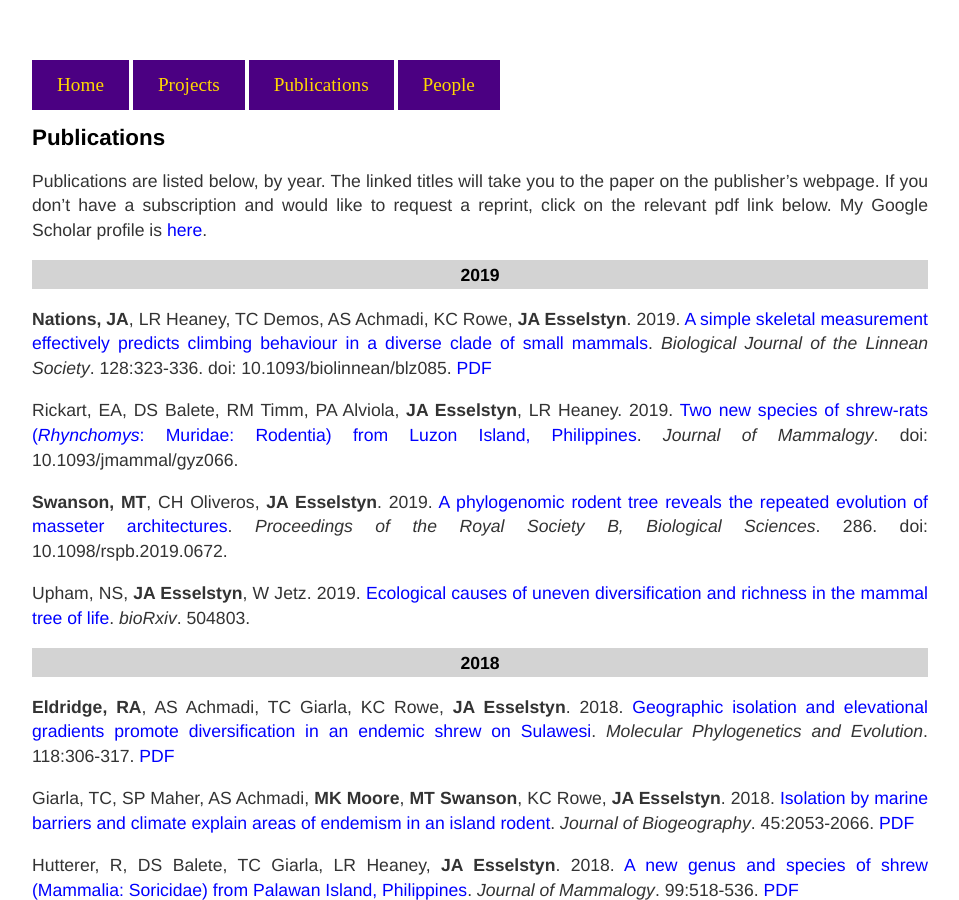
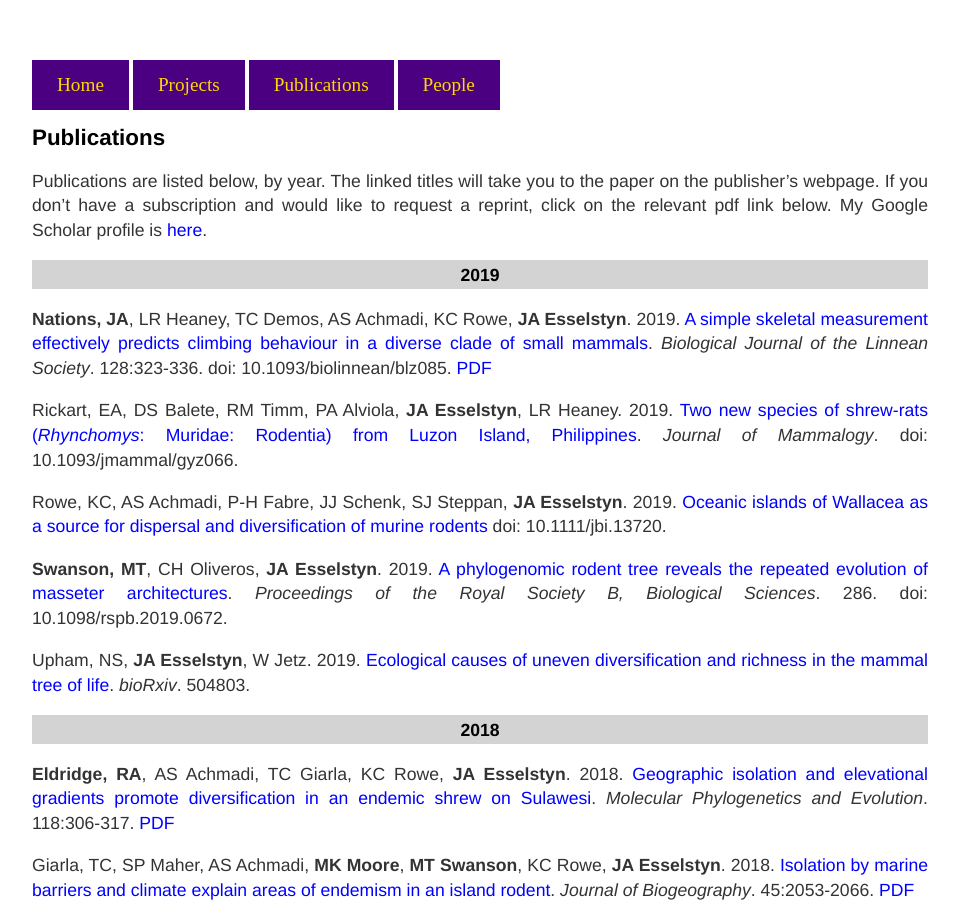
Before and after one commit to esselstyn/esselstyn.github.io, a Jekyll site: the page built from publications.md, in a window 1280 px wide and 900 px high. Shown: the whole window, without its empty margins (160-1119 px from the left). Built offline with Jekyll 4.4.1, drawn with Linux system fonts in a browser that asks for light colours.

Commit message:
Update publications.md

```diff
--- a/publications.md
+++ b/publications.md
@@ -10,6 +10,8 @@ Publications are listed below, by year. The linked titles will take you to the p
 **Nations, JA**, LR Heaney, TC Demos, AS Achmadi, KC Rowe, **JA Esselstyn**. 2019. [A simple skeletal measurement effectively predicts climbing behaviour in a diverse clade of small mammals](https://doi.org/10.1093/biolinnean/blz085). _Biological Journal of the Linnean Society_. 128:323-336. doi: 10.1093/biolinnean/blz085. [PDF](publications/2019/Nations-2019.pdf)
 
 Rickart, EA, DS Balete, RM Timm, PA Alviola, **JA Esselstyn**, LR Heaney. 2019. [Two new species of shrew-rats (_Rhynchomys_: Muridae: Rodentia) from Luzon Island, Philippines](https://doi.org/10.1093/jmammal/gyz066). _Journal of Mammalogy_. doi: 10.1093/jmammal/gyz066.
+
+Rowe, KC, AS Achmadi, P-H Fabre, JJ Schenk, SJ Steppan, **JA Esselstyn**. 2019. [Oceanic islands of Wallacea as a source for dispersal and diversification of murine rodents](https://doi.org/10.1111/jbi.13720) doi: 10.1111/jbi.13720.
 
 **Swanson, MT**, CH Oliveros, **JA Esselstyn**. 2019. [A phylogenomic rodent tree reveals the repeated evolution of masseter architectures](https://doi.org/10.1098/rspb.2019.0672). _Proceedings of the Royal Society B, Biological Sciences_. 286. doi: 10.1098/rspb.2019.0672.
 
```
